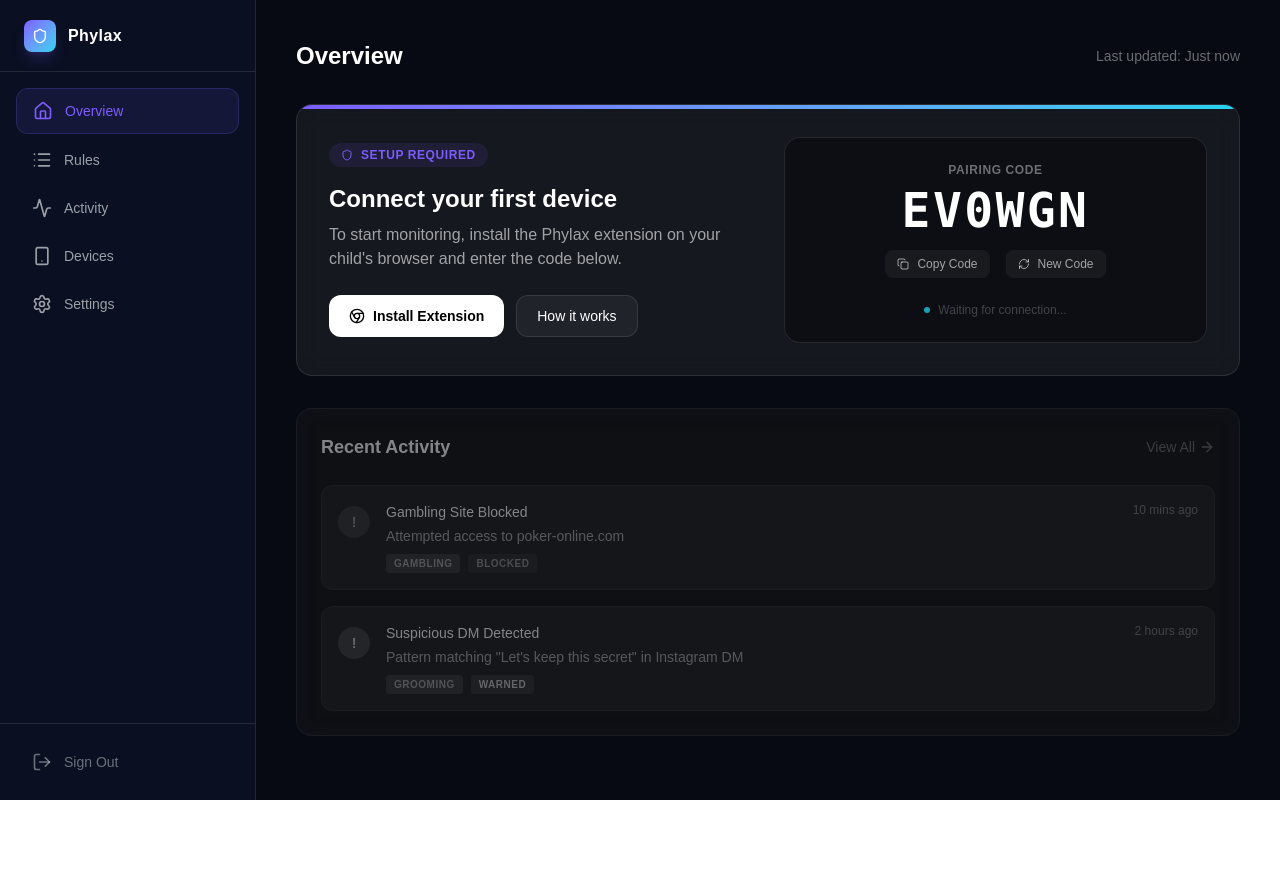
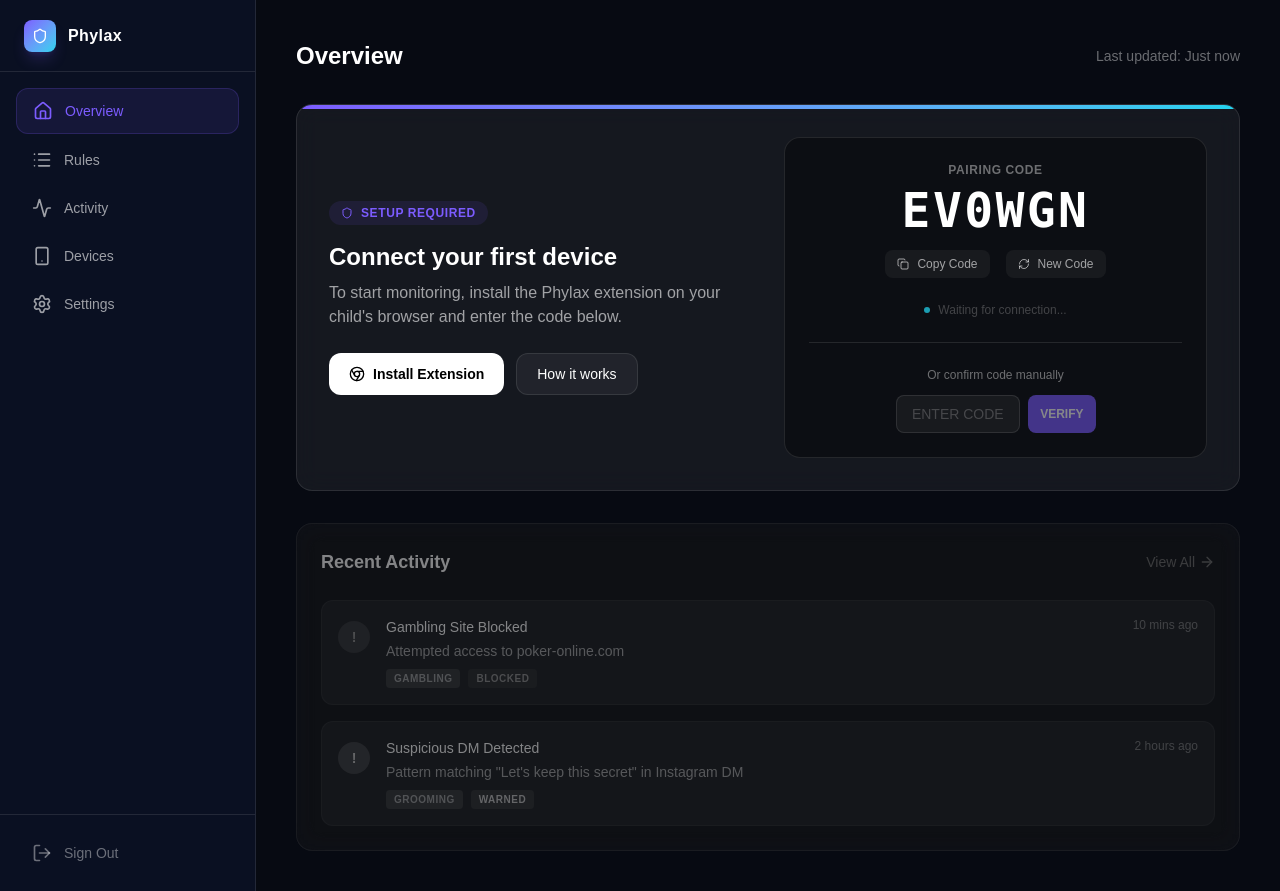
Before and after one commit to kyrispirosv-ux/phylax-landing, a Next.js app: page /dashboard in a window 1280 px wide. Before the commit the page ends 800 px from the top, so only its background shows below. Built offline with nearby package versions, Linux system fonts and the light colour scheme.

Commit message:
fix(dashboard): whitelist sidebar routes and add manual pairing input

```diff
--- a/app/(dashboard)/dashboard/page.tsx
+++ b/app/(dashboard)/dashboard/page.tsx
@@ -7,9 +7,10 @@ import Link from 'next/link';
 import { motion, AnimatePresence } from 'framer-motion';
 
 export default function DashboardOverview() {
-    const { devices, alerts, pairingCode, generatePairingCode, checkPairingStatus } = useStore();
+    const { devices, alerts, pairingCode, generatePairingCode, checkPairingStatus, addDevice } = useStore();
     const activeDeviceCount = devices.length;
     const [copied, setCopied] = useState(false);
+    const [manualCode, setManualCode] = useState('');
 
     // Initial code generation if needed
     useEffect(() => {
@@ -34,6 +35,18 @@ export default function DashboardOverview() {
             navigator.clipboard.writeText(pairingCode);
             setCopied(true);
             setTimeout(() => setCopied(false), 2000);
+        }
+    };
+
+    const handleManualVerify = () => {
+        if (manualCode.toUpperCase() === pairingCode) {
+            addDevice({
+                id: 'dev_' + Date.now(),
+                name: 'Chrome on Mac',
+                type: 'chrome',
+                lastSeen: 'Just now',
+                status: 'active'
+            });
         }
     };
 
@@ -102,6 +115,27 @@ export default function DashboardOverview() {
                             <div className="mt-6 flex items-center justify-center gap-2 text-white/30 text-xs animate-pulse">
                                 <div className="w-1.5 h-1.5 rounded-full bg-[#22D3EE]" />
                                 Waiting for connection...
+                            </div>
+
+                            <div className="mt-6 pt-6 border-t border-white/10">
+                                <p className="text-center text-xs text-white/40 mb-3">Or confirm code manually</p>
+                                <div className="flex gap-2 max-w-[200px] mx-auto">
+                                    <input
+                                        type="text"
+                                        value={manualCode}
+                                        onChange={(e) => setManualCode(e.target.value.toUpperCase())}
+                                        placeholder="ENTER CODE"
+                                        className="w-full bg-white/5 border border-white/10 rounded-lg px-3 py-2 text-center text-sm text-white placeholder:text-white/20 focus:outline-none focus:border-[#7C5CFF]"
+                                        maxLength={6}
+                                    />
+                                    <button
+                                        onClick={handleManualVerify}
+                                        disabled={!manualCode || manualCode.length < 6}
+                                        className="px-3 py-2 rounded-lg bg-[#7C5CFF] text-white text-xs font-bold hover:bg-[#7C5CFF]/90 transition-colors disabled:opacity-50 disabled:cursor-not-allowed"
+                                    >
+                                        VERIFY
+                                    </button>
+                                </div>
                             </div>
                         </div>
                     </div>
--- a/lib/supabase/middleware.ts
+++ b/lib/supabase/middleware.ts
@@ -52,6 +52,10 @@ export async function updateSession(request: NextRequest) {
             !path.startsWith("/pair") && // Install/Pairing landing page
             !path.startsWith("/onboarding") && // Onboarding flow
             !path.startsWith("/dashboard") && // Dashboard (allowed for mock/demo auth)
+            !path.startsWith("/rules") && // Rules page
+            !path.startsWith("/activity") && // Activity page
+            !path.startsWith("/devices") && // Devices page
+            !path.startsWith("/settings") && // Settings page
             !path.startsWith("/_next") && // Next.js internals
             !path.startsWith("/static") && // Static files
             path !== "/" && // Landing page
```
